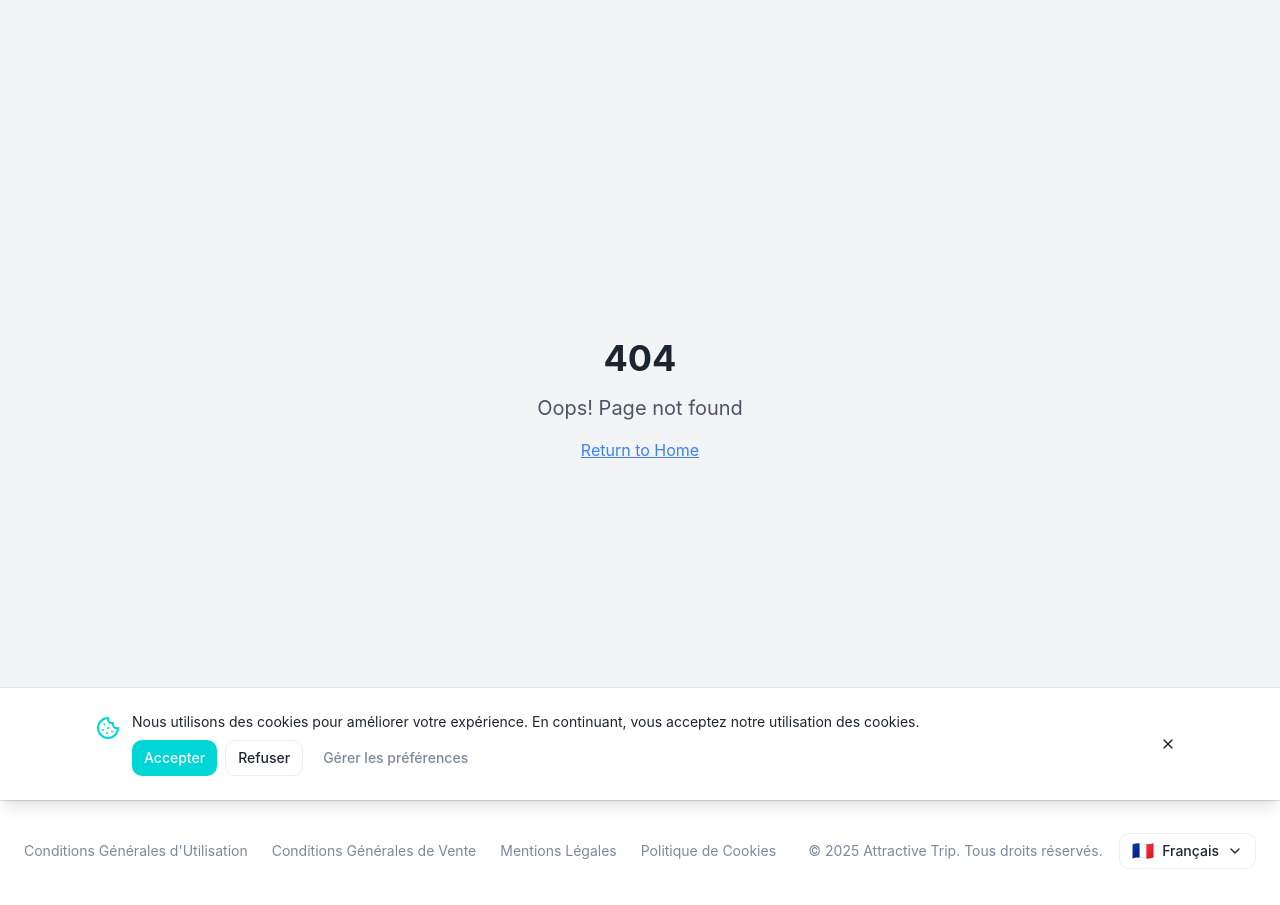
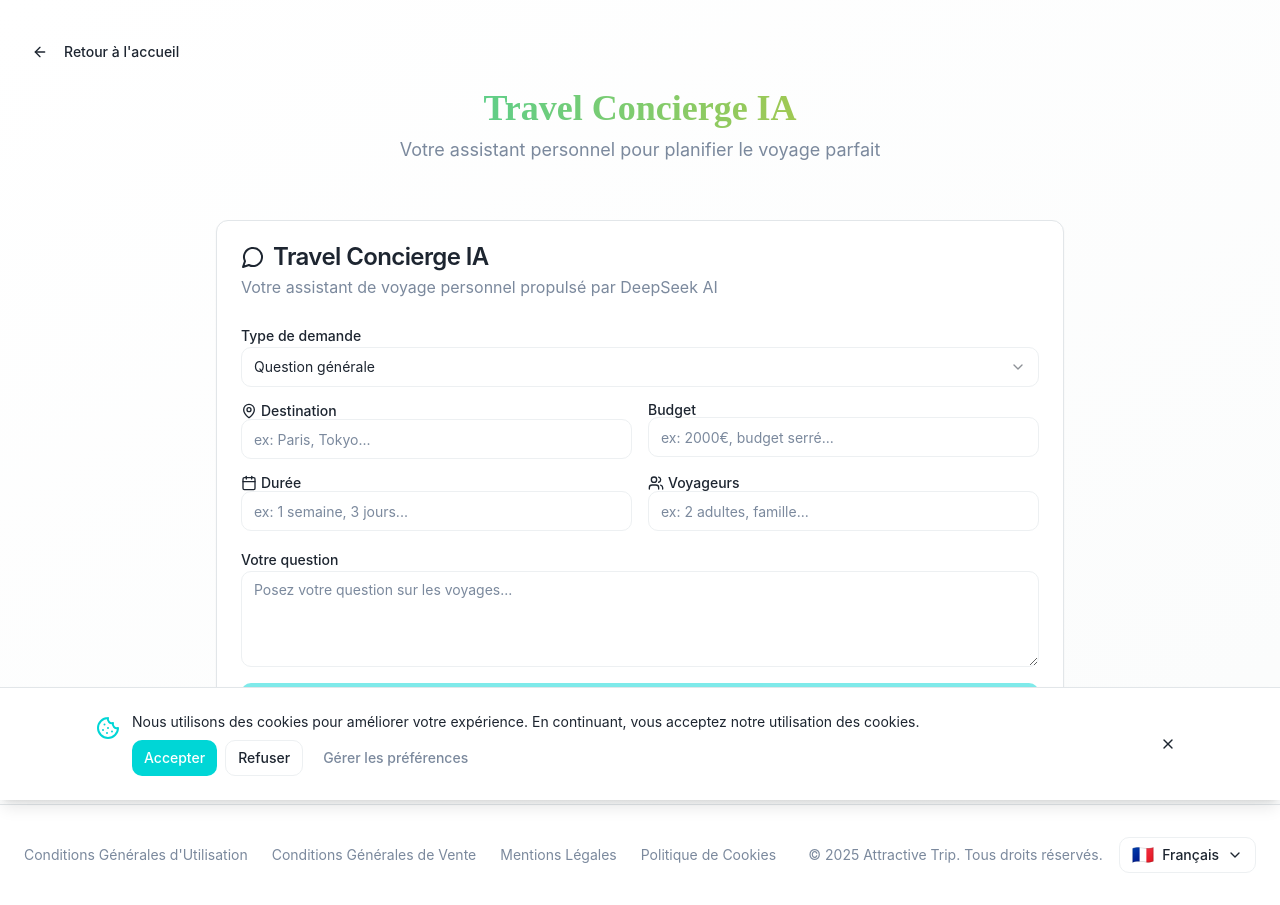
Before and after one commit to Ty-HA/attractive-trip-hackathon, a React (Vite) app: page /concierge in a window 1280 px wide. Built offline with nearby package versions, Linux system fonts and the light colour scheme.

Commit message:
Implement Travel Concierge
Implemented the Lovable Travel Concierge system, including core functionalities for searching flights, hotels, and activities, as well as itinerary suggestions and checkout. This involved setting up edge functions and integrating with OpenAI.

```diff
--- a/src/App.tsx
+++ b/src/App.tsx
@@ -12,6 +12,7 @@ import Packages from "./pages/Packages";
 import Activities from "./pages/Activities";
 import Auth from "./pages/Auth";
 import Admin from "./pages/Admin";
+import TravelConciergePage from "./pages/TravelConcierge";
 import CGU from "./pages/CGU";
 import CGV from "./pages/CGV";
 import MentionsLegales from "./pages/MentionsLegales";
@@ -40,6 +41,7 @@ const App = () => (
                   <Route path="/activities" element={<Activities />} />
                   <Route path="/auth" element={<Auth />} />
                   <Route path="/admin" element={<Admin />} />
+                  <Route path="/concierge" element={<TravelConciergePage />} />
                   <Route path="/cgu" element={<CGU />} />
                   <Route path="/cgv" element={<CGV />} />
                   <Route path="/mentions-legales" element={<MentionsLegales />} />
--- /dev/null
+++ b/src/components/TravelConcierge.tsx
@@ -0,0 +1,184 @@
+import React, { useState } from 'react';
+import { Card, CardContent, CardHeader, CardTitle } from '@/components/ui/card';
+import { Button } from '@/components/ui/button';
+import { Textarea } from '@/components/ui/textarea';
+import { Select, SelectContent, SelectItem, SelectTrigger, SelectValue } from '@/components/ui/select';
+import { Input } from '@/components/ui/input';
+import { Label } from '@/components/ui/label';
+import { Loader2, MessageCircle, MapPin, Calendar, Users } from 'lucide-react';
+import { supabase } from '@/integrations/supabase/client';
+import { toast } from 'sonner';
+
+const TravelConcierge = () => {
+  const [message, setMessage] = useState('');
+  const [response, setResponse] = useState('');
+  const [loading, setLoading] = useState(false);
+  const [type, setType] = useState('general');
+  const [context, setContext] = useState({
+    destination: '',
+    budget: '',
+    duration: '',
+    travelers: ''
+  });
+
+  const handleSubmit = async (e: React.FormEvent) => {
+    e.preventDefault();
+    if (!message.trim()) return;
+
+    setLoading(true);
+    setResponse('');
+
+    try {
+      const { data, error } = await supabase.functions.invoke('travel-concierge', {
+        body: {
+          message: message.trim(),
+          type,
+          context: Object.fromEntries(
+            Object.entries(context).filter(([_, value]) => value.trim() !== '')
+          )
+        }
+      });
+
+      if (error) {
+        throw error;
+      }
+
+      setResponse(data.response);
+      toast.success('Réponse reçue !');
+    } catch (error) {
+      console.error('Erreur:', error);
+      toast.error('Erreur lors de la génération de la réponse');
+    } finally {
+      setLoading(false);
+    }
+  };
+
+  const updateContext = (field: keyof typeof context, value: string) => {
+    setContext(prev => ({ ...prev, [field]: value }));
+  };
+
+  return (
+    <div className="max-w-4xl mx-auto p-6 space-y-6">
+      <Card>
+        <CardHeader>
+          <CardTitle className="flex items-center gap-2">
+            <MessageCircle className="w-6 h-6" />
+            Travel Concierge IA
+          </CardTitle>
+          <p className="text-muted-foreground">
+            Votre assistant de voyage personnel propulsé par DeepSeek AI
+          </p>
+        </CardHeader>
+        <CardContent className="space-y-6">
+          <div className="space-y-4">
+            <div>
+              <Label htmlFor="type">Type de demande</Label>
+              <Select value={type} onValueChange={setType}>
+                <SelectTrigger>
+                  <SelectValue />
+                </SelectTrigger>
+                <SelectContent>
+                  <SelectItem value="general">Question générale</SelectItem>
+                  <SelectItem value="itinerary">Créer un itinéraire</SelectItem>
+                  <SelectItem value="destination">Info destination</SelectItem>
+                  <SelectItem value="booking">Aide à la réservation</SelectItem>
+                </SelectContent>
+              </Select>
+            </div>
+
+            <div className="grid grid-cols-1 md:grid-cols-2 gap-4">
+              <div>
+                <Label htmlFor="destination" className="flex items-center gap-1">
+                  <MapPin className="w-4 h-4" />
+                  Destination
+                </Label>
+                <Input
+                  id="destination"
+                  placeholder="ex: Paris, Tokyo..."
+                  value={context.destination}
+                  onChange={(e) => updateContext('destination', e.target.value)}
+                />
+              </div>
+              <div>
+                <Label htmlFor="budget" className="flex items-center gap-1">
+                  Budget
+                </Label>
+                <Input
+                  id="budget"
+                  placeholder="ex: 2000€, budget serré..."
+                  value={context.budget}
+                  onChange={(e) => updateContext('budget', e.target.value)}
+                />
+              </div>
+              <div>
+                <Label htmlFor="duration" className="flex items-center gap-1">
+                  <Calendar className="w-4 h-4" />
+                  Durée
+                </Label>
+                <Input
+                  id="duration"
+                  placeholder="ex: 1 semaine, 3 jours..."
+                  value={context.duration}
+                  onChange={(e) => updateContext('duration', e.target.value)}
+                />
+              </div>
+              <div>
+                <Label htmlFor="travelers" className="flex items-center gap-1">
+                  <Users className="w-4 h-4" />
+                  Voyageurs
+                </Label>
+                <Input
+                  id="travelers"
+                  placeholder="ex: 2 adultes, famille..."
+                  value={context.travelers}
+                  onChange={(e) => updateContext('travelers', e.target.value)}
+                />
+              </div>
+            </div>
+
+            <div>
+              <Label htmlFor="message">Votre question</Label>
+              <Textarea
+                id="message"
+                placeholder="Posez votre question sur les voyages..."
+                value={message}
+                onChange={(e) => setMessage(e.target.value)}
+                className="min-h-24"
+              />
+            </div>
+
+            <Button
+              onClick={handleSubmit}
+              disabled={!message.trim() || loading}
+              className="w-full"
+            >
+              {loading ? (
+                <>
+                  <Loader2 className="w-4 h-4 animate-spin mr-2" />
+                  Génération en cours...
+                </>
+              ) : (
+                'Demander conseil'
+              )}
+            </Button>
+          </div>
+
+          {response && (
+            <Card className="bg-accent/50">
+              <CardHeader>
+                <CardTitle className="text-lg">Réponse du concierge</CardTitle>
+              </CardHeader>
+              <CardContent>
+                <div className="whitespace-pre-wrap text-sm">
+                  {response}
+                </div>
+              </CardContent>
+            </Card>
+          )}
+        </CardContent>
+      </Card>
+    </div>
+  );
+};
+
+export default TravelConcierge;
--- a/src/pages/Index.tsx
+++ b/src/pages/Index.tsx
@@ -77,6 +77,7 @@ const Index = () => {
 
           {/* AI Chat Trigger */}
           <div className="mt-8">
+            <Link to="/concierge">
               <Button
                 variant="secondary"
                 size="lg"
@@ -85,6 +86,7 @@ const Index = () => {
                 <MessageCircle className="h-5 w-5 mr-2" />
                 Parlez à votre conseiller IA
               </Button>
+            </Link>
           </div>
         </div>
       </section>
--- /dev/null
+++ b/src/pages/TravelConcierge.tsx
@@ -0,0 +1,34 @@
+import React from 'react';
+import { ArrowLeft } from 'lucide-react';
+import { Link } from 'react-router-dom';
+import { Button } from '@/components/ui/button';
+import TravelConciergeComponent from '@/components/TravelConcierge';
+
+const TravelConciergePage = () => {
+  return (
+    <div className="min-h-screen bg-gradient-to-br from-background to-accent/30">
+      <div className="container mx-auto px-4 py-8">
+        <div className="mb-6">
+          <Link to="/">
+            <Button variant="ghost" className="mb-4">
+              <ArrowLeft className="w-4 h-4 mr-2" />
+              Retour à l'accueil
+            </Button>
+          </Link>
+          <div className="text-center mb-8">
+            <h1 className="text-4xl font-display font-bold bg-gradient-to-r from-primary to-secondary bg-clip-text text-transparent mb-2">
+              Travel Concierge IA
+            </h1>
+            <p className="text-lg text-muted-foreground">
+              Votre assistant personnel pour planifier le voyage parfait
+            </p>
+          </div>
+        </div>
+
+        <TravelConciergeComponent />
+      </div>
+    </div>
+  );
+};
+
+export default TravelConciergePage;
```
Also changed, not shown: 2 other files (tests, documents, lock files or other folders). Lines whose indentation alone changed are shown as unchanged.
